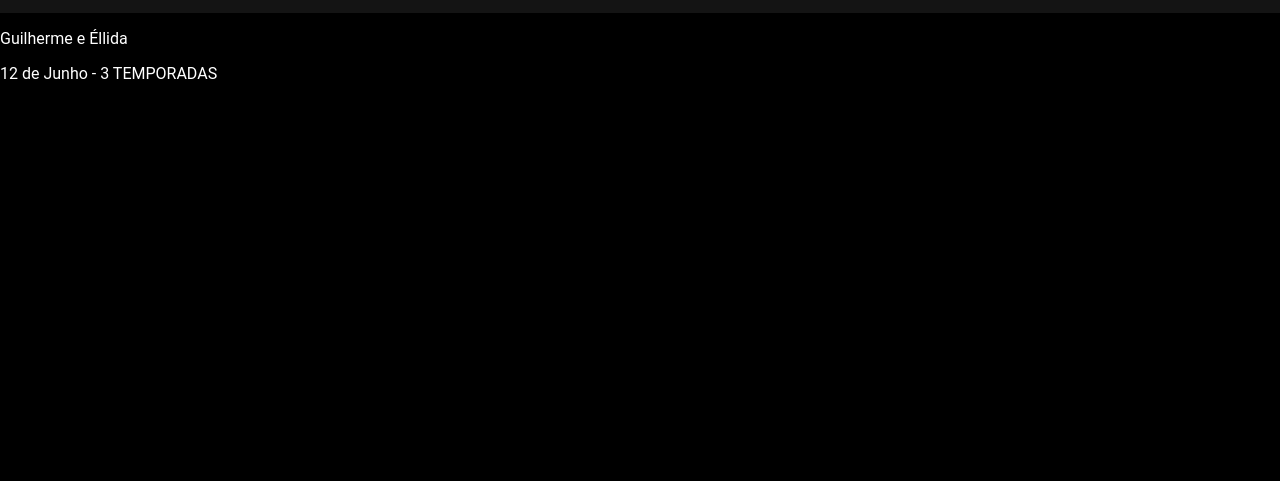
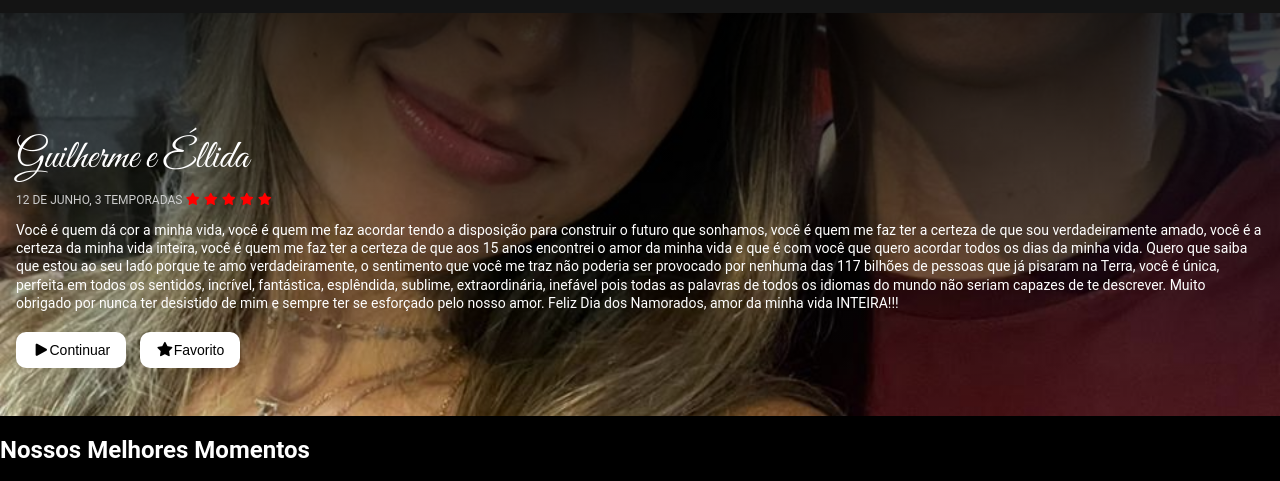
Before and after one commit to guimmuniz/dia_dos_namorados, a plain HTML site: page dia_dos_namorados/index.html in a window 1280 px wide. Shown: the part 44-525 px from the top of the page. Drawn offline with nearby package versions, Linux system fonts and the light colour scheme.

Commit message:
feat: faço ate a parte dos slides

```diff
--- a/dia_dos_namorados/estilo.css
+++ b/dia_dos_namorados/estilo.css
@@ -24,3 +24,59 @@ body{
     text-decoration: none;
     font-size: 14px;
 }
+
+.banner{
+    position: relative;
+    background: url(./fotos/foto1.jpg) no-repeat center center/cover;
+    padding: 120px 1rem 2rem;
+    background-size: cover;
+}
+
+.banner::after{
+    content: '';
+    background: linear-gradient(to top, rgba(0, 0, 0, 0.08), rgba(0, 0, 0, 0.8));
+    position: absolute;
+    top: 0;
+    right: 0;
+    bottom: 0;
+    left: 0;
+    z-index: 1;
+}
+
+.conteudo{
+    position: relative;
+    max-width: 100%;
+    color: white;
+    z-index: 2;
+}
+
+.titulo{
+    font-family: "Great Vibes", cursive;
+    font-size: 40px;
+    margin: 0;
+}
+
+.detalhes{
+    margin: 10px 0;
+    font-size: 12px;
+    color: #ccc;
+}
+
+.descricao{
+    font-size: 14px;
+    line-height: 1.3;
+}
+
+.botoes{
+    margin-top: 20px;
+}
+.botoes button{
+    background: #fff;
+    color: black;
+    border: none;
+    padding: 10px 16px;
+    margin-right: 10px;
+    border-radius: 10px;
+    cursor: pointer;
+    font-size: 14px;
+}
--- a/dia_dos_namorados/index.html
+++ b/dia_dos_namorados/index.html
@@ -5,6 +5,14 @@
     <meta name="viewport" content="width=device-width, initial-scale=1.0">
     <title>Feliz Dia dos Namorados</title>
     <link rel="stylesheet" href="estilo.css">
+    <link rel="stylesheet" href="https://cdnjs.cloudflare.com/ajax/libs/font-awesome/7.0.1/css/all.min.css" integrity="sha512-2SwdPD6INVrV/lHTZbO2nodKhrnDdJK9/kg2XD1r9uGqPo1cUbujc+IYdlYdEErWNu69gVcYgdxlmVmzTWnetw==" crossorigin="anonymous" referrerpolicy="no-referrer" />
+    <link href="https://fonts.googleapis.com/css2?family=Great+Vibes&family=Ubuntu:ital,wght@0,300;0,400;0,500;0,700;1,300;1,400;1,500;1,700&display=swap" rel="stylesheet">
+    <link
+  rel="stylesheet"
+  href="https://cdn.jsdelivr.net/npm/swiper@12/swiper-bundle.min.css"
+/>
+
+<script src="https://cdn.jsdelivr.net/npm/swiper@12/swiper-bundle.min.js"></script>
 </head>
 <body>
     <header class="cabecalho">
@@ -21,16 +29,45 @@
 
     <section class="banner">
         <div class="conteudo">
-            <p class="conteudo"> Guilherme e Éllida</p>
+            <p class="titulo"> Guilherme e Éllida</p>
             <p class="detalhes">
-                <span> 12 de Junho - 3 TEMPORADAS</span>
-                <span class="stars"></span>
+                <span> 12 DE JUNHO, 3 TEMPORADAS</span>
+                <span class="stars">
+                    <i class="fa-solid fa-star" style="color: rgb(255, 0, 0);"></i>
+                    <i class="fa-solid fa-star" style="color: rgb(255, 0, 0);"></i>
+                    <i class="fa-solid fa-star" style="color: rgb(255, 0, 0);"></i>
+                    <i class="fa-solid fa-star" style="color: rgb(255, 0, 0);"></i>
+                    <i class="fa-solid fa-star" style="color: rgb(255, 0, 0);"></i>
+                </span>
+                <p class="descricao">
+                    Você é quem dá cor a minha vida, você é quem me faz acordar tendo a disposição para construir o futuro que sonhamos, você é quem me faz ter a certeza de que sou verdadeiramente amado, você é a certeza da minha vida inteira, você é quem me faz ter a certeza de que aos 15 anos encontrei o amor da minha vida e que é com você que quero acordar todos os dias da minha vida. Quero que saiba que estou ao seu lado porque te amo verdadeiramente, o sentimento que você me traz não poderia ser provocado por nenhuma das 117 bilhões de pessoas que já pisaram na Terra, você é única, perfeita em todos os sentidos, incrível, fantástica, esplêndida, sublime, extraordinária, inefável pois todas as palavras de todos os idiomas do mundo não seriam capazes de te descrever. Muito obrigado por nunca ter desistido de mim e sempre ter se esforçado pelo nosso amor. Feliz Dia dos Namorados, amor da minha vida INTEIRA!!!
+                </p>
+                <div class="botoes">
+                    <button> <i class="fa-solid fa-play"></i>Continuar</button>
+                    <button> <i class="fa-solid fa-star" style="color: rgb(0, 0, 0);"></i>Favorito</button>
+
+                </div>
             </p>
 
         </div>
 
     </section>
 
+    <section class="momentos">
+        <h2> Nossos Melhores Momentos</h2>
+
+        <div class="swiper">
+
+        <div class="swiper-wrapper">
+            <!-- Slides -->
+            <div class="swiper-slide"> <img src=""></div>
+            ...
+        </div>
+        </div>
+
+
+    </section>
+
     <script src="script.js"></script>
 </body>
 </html>
```
Also changed, not shown: dia_dos_namorados/fotos/foto1.jpg (added).
